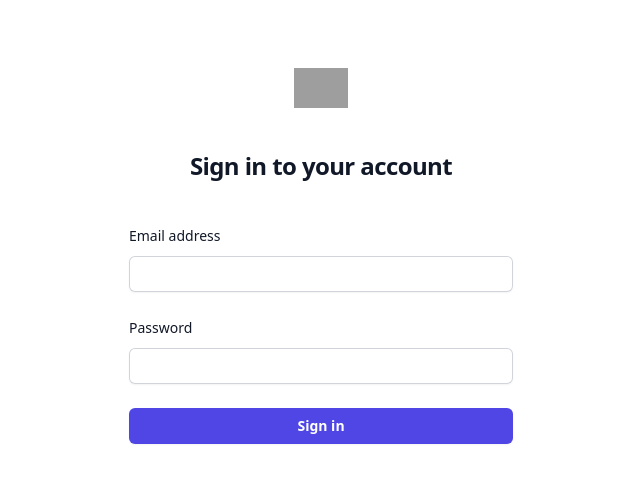
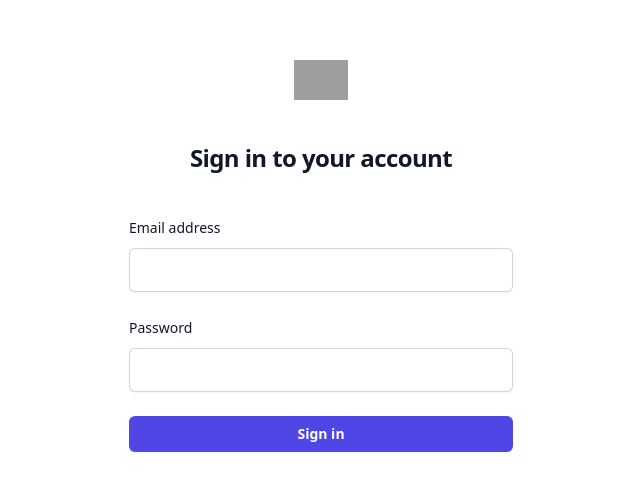
Before and after one commit to mathLDI/CRQ-Dispatch-Tool, a React (Vite) app: page / in a window 1280 px wide. Shown: the part 144-634 px from the top of the page, without its empty margins (319-959 px from the left). Built offline with nearby package versions, Linux system fonts and the light colour scheme; no server answers; grey boxes are pictures that could not be loaded.

Commit message:
Your commit message

```diff
--- a/src/Component/Pages/signIn.jsx
+++ b/src/Component/Pages/signIn.jsx
@@ -24,6 +24,14 @@ export default function SignIn({ auth }) {
     }
   }
 
+
+  const handleSubmit = async (e) => {
+    e.preventDefault(); // Prevent the form from being submitted via traditional HTTP request
+    handleSignIn();
+  }
+
+
+
   return (
     <>
       <div className="flex min-h-full flex-1 flex-col justify-center px-6 py-12 lg:px-8">
@@ -39,7 +47,7 @@ export default function SignIn({ auth }) {
         </div>
 
         <div className="mt-10 sm:mx-auto sm:w-full sm:max-w-sm">
-          <form className="space-y-6" action="#" method="POST">
+          <form className="space-y-6" action="" method="POST" onSubmit={handleSubmit}>
             <div>
               <label htmlFor="email" className="block text-sm font-medium leading-6 text-gray-900">
                 Email address
@@ -53,8 +61,8 @@ export default function SignIn({ auth }) {
                   required
                   value={email}
                   onChange={(e) => setEmail(e.target.value)}
-                  className="block w-full rounded-md border-0 py-1.5 text-gray-900 shadow-sm ring-1 ring-inset ring-gray-300 placeholder:text-gray-400 focus:ring-2 focus:ring-inset focus:ring-indigo-600 sm:text-sm sm:leading-6"
-                />
+                  className="block w-full rounded-md border-0 py-2.5 px-3 text-gray-900 shadow-sm ring-1 ring-inset ring-gray-300 placeholder:text-gray-400 focus:ring-2 focus:ring-inset focus:ring-indigo-600 sm:text-sm sm:leading-6"
+                  />
               </div>
             </div>
 
@@ -63,11 +71,9 @@ export default function SignIn({ auth }) {
                 <label htmlFor="password" className="block text-sm font-medium leading-6 text-gray-900">
                   Password
                 </label>
-                <div className="text-sm">
-                  <a href="#" className="font-semibold text-indigo-600 hover:text-indigo-500">
-                    {/**Forgot password? */}
-                  </a>
-                </div>
+
+
+
               </div>
               <div className="mt-2">
                 <input
@@ -78,20 +84,20 @@ export default function SignIn({ auth }) {
                   required
                   value={password}
                   onChange={(e) => setPassword(e.target.value)}
-                  className="block w-full rounded-md border-0 py-1.5 text-gray-900 shadow-sm ring-1 ring-inset ring-gray-300 placeholder:text-gray-400 focus:ring-2 focus:ring-inset focus:ring-indigo-600 sm:text-sm sm:leading-6"
-                />
+                  className="block w-full rounded-md border-0 py-2.5 px-3 text-gray-900 shadow-sm ring-1 ring-inset ring-gray-300 placeholder:text-gray-400 focus:ring-2 focus:ring-inset focus:ring-indigo-600 sm:text-sm sm:leading-6"
+                  />
               </div>
             </div>
 
             <div>
               <button
-                type="button" // Change this to "button" to prevent form submission
-                onClick={handleSignIn} // Handle sign-in when the button is clicked
+                type="submit" // Change this to "submit" to trigger form submission
                 className="flex w-full justify-center rounded-md bg-indigo-600 px-3 py-1.5 text-sm font-semibold leading-6 text-white shadow-sm hover:bg-indigo-500 focus-visible:outline focus-visible:outline-2 focus-visible:outline-offset-2 focus-visible:outline-indigo-600"
               >
                 Sign in
               </button>
             </div>
+
 
             {error && ( // Display the error message when available
               <div className="mt-4 text-red-600 text-sm">{error}</div>
```
